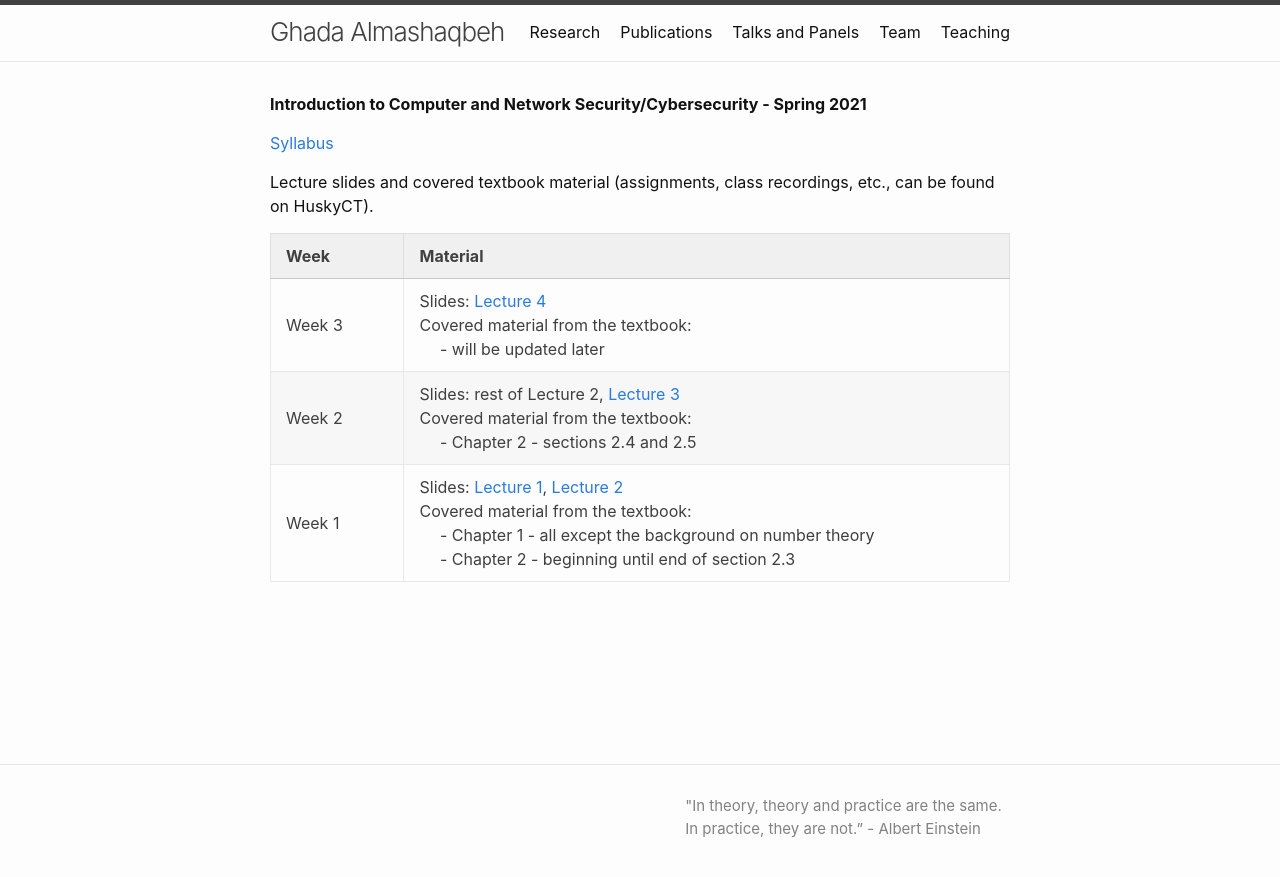
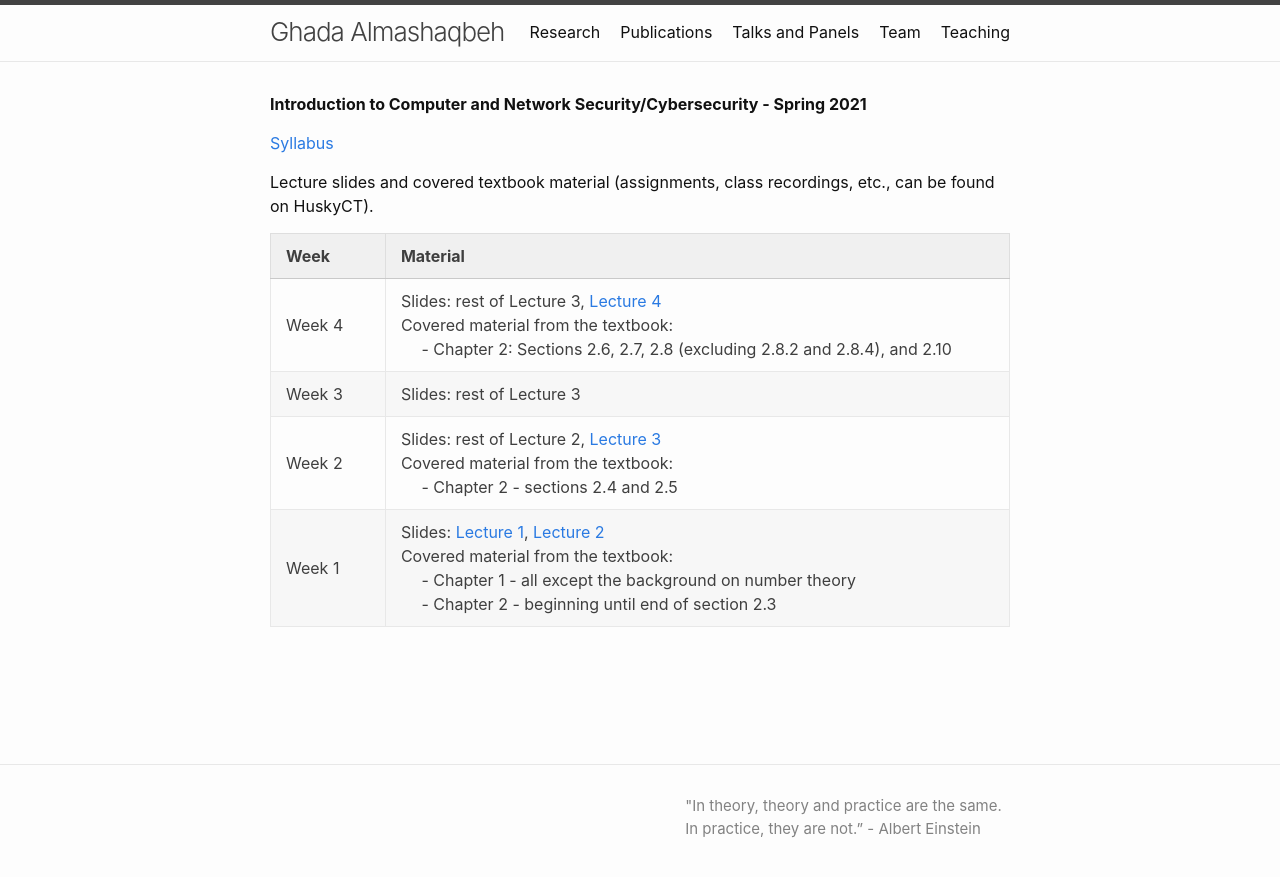
Before and after one commit to GhadaAlmashaqbeh/GhadaAlmashaqbeh.github.io, a Jekyll site: the page built from courses/cse3400-s2021/index.md, in a window 1280 px wide. Shown: the top 877 px of the page. Built offline with Jekyll 4.4.1, drawn with Linux system fonts in a browser that asks for light colours.

Commit message:
post lecture 4

```diff
--- a/courses/cse3400-s2021/index.md
+++ b/courses/cse3400-s2021/index.md
@@ -10,6 +10,7 @@
 
 | Week&emsp;&emsp;| Material           |
 |----------|--------------------|
-| Week 3 | Slides: [Lecture 4](./lecture4.pdf) <br/> Covered material from the textbook: <br/> &emsp; - will be updated later |
+| Week 4 | Slides: rest of Lecture 3, [Lecture 4](./lecture4.pdf) <br/> Covered material from the textbook: <br/> &emsp; - Chapter 2: Sections 2.6, 2.7, 2.8 (excluding 2.8.2 and 2.8.4), and 2.10 |
+| Week 3 | Slides: rest of Lecture 3 |
 | Week 2 | Slides: rest of Lecture 2, [Lecture 3](./lecture3.pdf) <br/> Covered material from the textbook: <br/> &emsp; - Chapter 2 - sections 2.4 and 2.5 |
 | Week 1 | Slides: [Lecture 1](./lecture1.pdf), [Lecture 2](./lecture2.pdf) <br/> Covered material from the textbook: <br/> &emsp; - Chapter 1 - all except the background on number theory <br/> &emsp; - Chapter 2 - beginning until end of section 2.3 |
```
Also changed, not shown: 3 other files.
